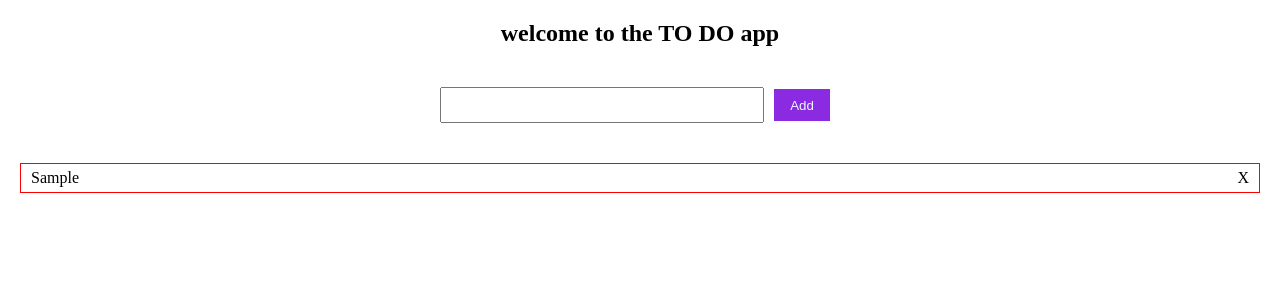
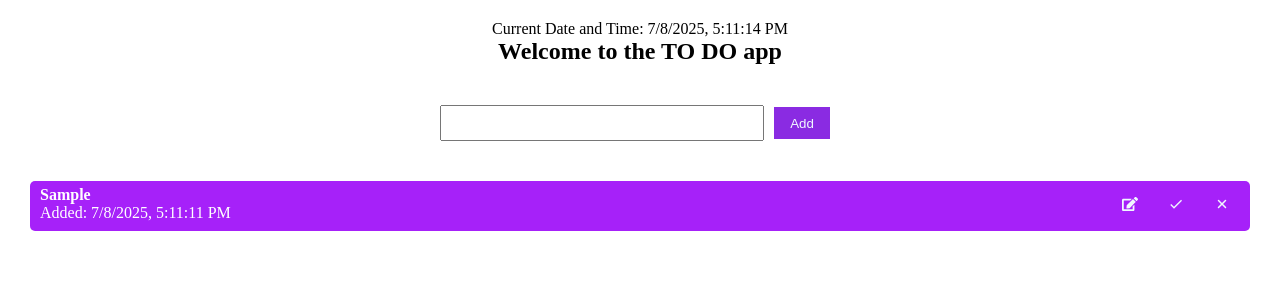
Before and after one commit to konwardk/react-to-do, a React (Vite) app: page / in a window 1280 px wide. Both pictures are taken after typing "Sample" into the empty fields and a click on the button "Add". Shown: the top 300 px of the page. Built offline with nearby package versions, Linux system fonts and the light colour scheme.

Commit message:
add btn functionality

```diff
--- a/src/Todo.jsx
+++ b/src/Todo.jsx
@@ -1,66 +1,160 @@
-import React from 'react';
-import { useState } from 'react';
+import { useState, useEffect } from 'react';
+import { IoClose } from "react-icons/io5";
+import { FaEdit } from "react-icons/fa";
+import { MdDone, MdDoneAll } from "react-icons/md";
 import './assets/css/todo.css';
+
 export default function Todo() {
 
   const [inputData, setInputData] = useState('');
-  const [task,setTask ] = useState([]);
+const [task, setTask] = useState(() => {
+  const storedTasks = localStorage.getItem('todo-tasks');
+  return storedTasks ? JSON.parse(storedTasks) : [];
+});
+  const [currentDateTime, setCurrentDateTime] = useState(new Date().toLocaleString());
 
-  const handleInputChange =(value)=>{
+
+  const [isEditing, setIsEditing] = useState(false);
+const [editIndex, setEditIndex] = useState(null);
+
+  // Update current time every second
+  useEffect(() => {
+    const interval = setInterval(() => {
+      setCurrentDateTime(new Date().toLocaleString());
+    }, 1000);
+
+    return () => clearInterval(interval);
+  }, []);
+
+  // Load tasks from localStorage on mount
+  useEffect(() => {
+    const storedTasks = localStorage.getItem('todo-tasks');
+    if (storedTasks) {
+      setTask(JSON.parse(storedTasks));
+    }
+  }, []);
+
+  // Save tasks to localStorage whenever task state changes
+  useEffect(() => {
+    localStorage.setItem('todo-tasks', JSON.stringify(task));
+  }, [task]);
+
+  const handleInputChange = (value) => {
     setInputData(value);
+  };
+
+  // handle form submit
+
+  const handleFormSubmit = (e) => {
+  e.preventDefault();
+
+  const trimmedInput = inputData.trim();
+  if (!trimmedInput) return alert('Please add a task');
+
+  if (isEditing) {
+    const updatedTasks = [...task];
+    updatedTasks[editIndex].text = trimmedInput;
+    updatedTasks[editIndex].addedAt = new Date().toLocaleString(); // Optional: update timestamp
+    setTask(updatedTasks);
+    setIsEditing(false);
+    setEditIndex(null);
+    setInputData('');
+    return;
   }
 
-  const handleFormSubmit = (e) =>{
-    e.preventDefault();
+  const isDuplicate = task.some(t => t.text === trimmedInput);
+  if (isDuplicate) {
+    setInputData('');
+    alert('Task already added');
+    return;
+  }
 
-    if(!inputData) return alert("please add task");
+  const newTask = {
+    text: trimmedInput,
+    addedAt: new Date().toLocaleString(),
+    isDone: false,
+  };
 
-    if(task.includes(inputData)){
-        setInputData("");
-        alert('Task Already added');
-        return;
-      }
+  setTask((prevTask) => [...prevTask, newTask]);
+  setInputData('');
+};
 
-    setTask((prevTask) => [...prevTask, inputData]);
 
-    setInputData("");
-  };
+  const editTask = (index) => {
+  setInputData(task[index].text);
+  setEditIndex(index);
+  setIsEditing(true);
+};
 
 
   const removeTask = (index) => {
-    // Remove the task at the specified index
     setTask((prevTask) => prevTask.filter((_, i) => i !== index));
   };
 
+  const toggleDone = (index) => {
+  setTask(prevTask =>
+    prevTask.map((task, i) =>
+      i === index
+        ? { ...task, isDone: !task.isDone, bgColor: task.isDone ? '' : 'green' }
+        : task
+    )
+  );
+};
   return (
     <>
-      <div className='todo-container'>
-        <h2>welcome to the TO DO app</h2>
-        <form className='todo-form'>
-          <input type='text' className='input-todo'
+      <div className="todo-container">
+        <div className="date-time">
+          <p>Current Date and Time: {currentDateTime}</p>
+        </div>
+        <h2>Welcome to the TO DO app</h2>
+        <form className="todo-form" onSubmit={handleFormSubmit}>
+          <input
+            type="text"
+            className="input-todo"
+            aria-label="Add a task"
             value={inputData}
-            onChange={(e)=>{handleInputChange(e.target.value)}}>
-
-          </input>
-          <button className='form-btn' type='submit' onClick={handleFormSubmit}>Add</button>
+            onChange={(e) => handleInputChange(e.target.value)}
+          />
+          <button className="form-btn" type="submit">Add</button>
         </form>
       </div>
-      <div className='tasks'>
-        <div className="task-item">
-            {
-              task.map((curTask,index)=>{
-                return <div className="item" key={index}>
-                 <li>
-                   {curTask}
-                </li>
-                  <div className="cross" onClick={() => removeTask(index)}>X</div>
-                </div>
 
-              })
+      <div className="tasks">
+        <ul className="task-item">
+          {task.map((curTask, index) => (
+            <li className="item" key={index} style={{ backgroundColor: curTask.bgColor  || '' ,fontWeight: curTask.isDone ? 'bold' : 'normal' }}>
+              <div>
+                <strong>{curTask.text}</strong>
+                <div className="timestamp">Added: {curTask.addedAt}</div>
+              </div>
+              <div className="action-icons">
 
-            }
-        </div>
+                  <span className='edit-btn' onClick={() => editTask(index)} prole="button" aria-label="Edit task">
+                  <FaEdit />
+                </span>
+
+                {curTask.isDone ? (
+                  <span className="doneall-btn" onClick={() => toggleDone(index)}>
+                    <MdDoneAll />
+                  </span>
+                ) : (
+                  <span className="done-btn" onClick={() => toggleDone(index)}>
+                    <MdDone />
+                  </span>
+                )}
+                <span
+                  className="close-btn"
+                  onClick={() => removeTask(index)}
+                  role="button"
+                  aria-label="Remove task"
+                >
+                  <IoClose />
+                </span>
+              </div>
+            </li>
+          ))}
+        </ul>
       </div>
     </>
-  )
+  );
 }
--- a/src/assets/css/todo.css
+++ b/src/assets/css/todo.css
@@ -29,14 +29,27 @@
 
 
 .item{
-    margin: 10px 10px;
+    margin: 25px 20px;
     padding: 5px 10px;
     display: flex;
     justify-content:space-between;
     list-style: none;
-    border: 1px solid red;
+    /* border: 1px solid rgb(54, 1, 1); */
+    background-color: rgb(166, 33, 249);
+    color: rgb(255, 255, 255);
+    border-radius: 5px;
 }
-.cross{
+.action-icons{
+    display: flex;
+    justify-content: space-between;
+    align-items: center;
+    gap: 10px;
+}
+.edit-btn, .done-btn, .doneall-btn, .close-btn{
+    margin: 10px;
+    /* background-color: blueviolet; */
+    color: aliceblue;
+    outline: none;
+    border: none;
     cursor: pointer;
-
 }
```
Also changed, not shown: 1 other file (tests, documents, lock files or other folders).
